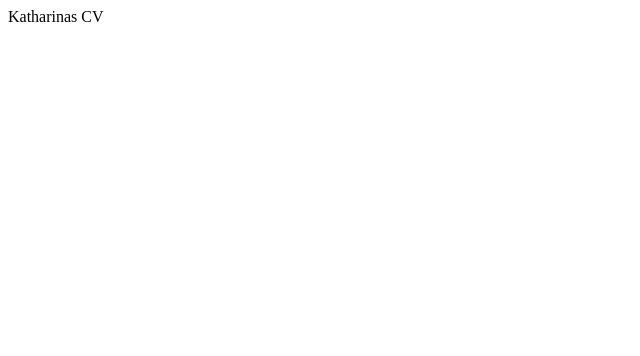
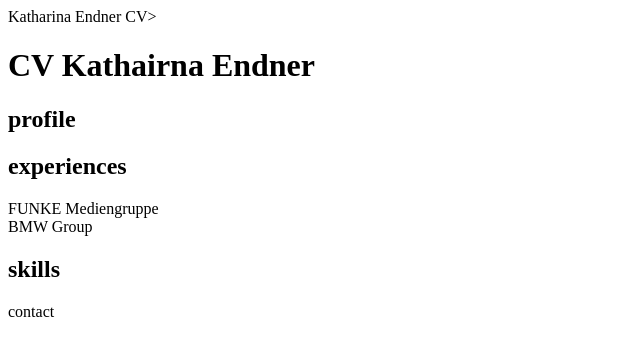
Before and after one commit to kath-arina/Katharina-s-CV, a plain HTML site: page index.html in a window 1280 px wide. Shown: the whole page, without its empty margins (0-640 px from the left). Drawn offline with Linux system fonts and the light colour scheme.

Commit message:
first content commit

```diff
--- a/index.html
+++ b/index.html
@@ -6,12 +6,32 @@
     <meta http-equiv="X-UA-Compatible" content="IE=edge">
     <meta name="viewport" content="width=device-width, initial-scale=1.0">
     <meta name="author" content="Katharina">
-    <meta name="description" content="THis is the CV of Kathairna Endner">
+    <meta name="description" content="This is the CV of Kathairna Endner">
     <title>Katharina's CV</title>
 </head>
 
 <body>
-    Katharinas CV
+    <header>Katharina Endner CV>
+        <h1>CV Kathairna Endner</h1>
+    </header>
+    <main>
+        <article>
+            <h2>profile</h2>
+
+        </article>
+        <article>
+            <h2>experiences</h2>
+            <section>FUNKE Mediengruppe</section>
+            <section>BMW Group</section>
+        </article>
+        <article>
+            <h2>skills</h2>
+        </article>
+
+    </main>
+    <footer>contact</footer>
+
+
 </body>
 
 </html>
```
